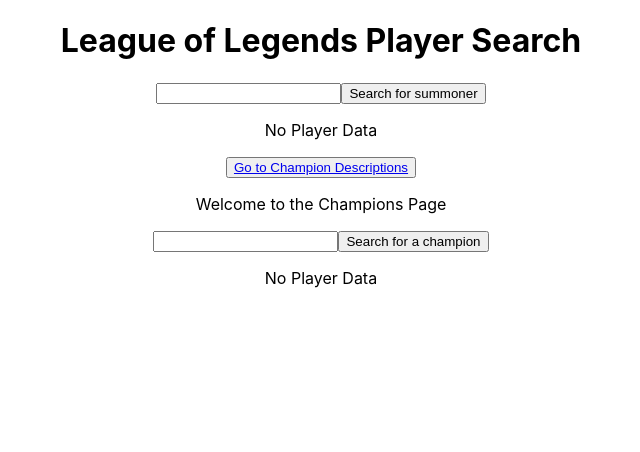
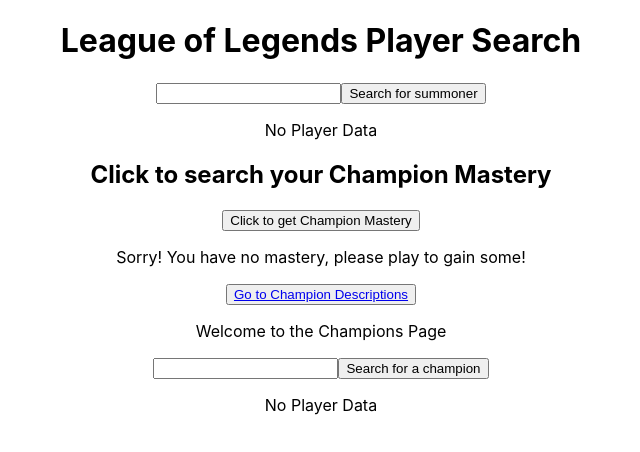
Before and after one commit to ConnorEndsley/ProjectEvolution, a React (Create React App) app: page /Champions in a window 1280 px wide. Shown: the top 452 px of the page, without its empty margins (319-959 px from the left). Built offline with nearby package versions, Linux system fonts and the light colour scheme.

Commit message:
getting reponse for player champion master

```diff
--- a/src/Components/Champions.js
+++ b/src/Components/Champions.js
@@ -1,6 +1,5 @@
 import React, {useState, useEffect} from 'react';
 import axios from 'axios';
-import {BrowserRouter, Route, Link} from 'react-router-dom';
 
 
 const Champions = (props) => {
--- a/src/Components/Summoner.js
+++ b/src/Components/Summoner.js
@@ -1,11 +1,11 @@
 import React, {useState, useEffect} from 'react';
 import axios from 'axios';
-import {BrowserRouter, Route, Link} from 'react-router-dom';
 
 
 const Summoner = (props) => {
     const {searchText, setSearchText, playerData, setPlayerData} = props;
-    const API_KEY = 'RGAPI-740b0bef-ae50-4bab-911c-3cafb28acace'
+    const [champData, setChampData] = useState({});
+    const API_KEY = 'RGAPI-7ba766d6-0fd2-4d86-9d49-5204b1896a9f'
 
 
     function serachForPlayer(event) {
@@ -18,11 +18,29 @@
         console.log(response.data);
         setPlayerData(response.data);
         console.log(playerData);
+        localStorage.setItem('summonerId', playerData.id);
       }).catch(function(error){
         console.log(error)
       });
     }
 
+    const getSummonerMasteryData =  async (event) => {
+      // grab the summmonersId from localStorage
+      const id = localStorage.getItem('summonerId')
+      console.log('summonerId', id)
+      //set up the API call
+      const apiCall = 'https://na1.api.riotgames.com/lol/champion-mastery/v4/champion-masteries/by-summoner/' + id + '?api_key=' + API_KEY;
+
+       // handle the API callad
+      axios.get(apiCall).then(function (response) {
+        console.log('summoner champion mastery response', response);
+        console.log(response.data)
+        setChampData(response.data)
+        console.log('championData', champData);
+      }).catch(function(error){
+        console.log(error);
+      })
+    }
 
     console.log('player data outside function', playerData);
 
@@ -40,13 +58,31 @@
         {JSON.stringify(playerData) !== '{}' ?
         <>
         <p>Summoner Name: {playerData.name}</p>
-                <img width="100" height="100" src={'http://ddragon.leagueoflegends.com/cdn/12.11.1/img/profileicon/' + playerData.profileIconId + '.png'}></img>
+         <img width="100" height="100" src={'http://ddragon.leagueoflegends.com/cdn/12.11.1/img/profileicon/' + playerData.profileIconId + '.png'}></img>
         <p>Summoner Level: {playerData.summonerLevel}</p>
         </>
         :
         <><p>No Player Data</p></>
       }
       </div>
+
+      <div className='summoner-champ-data'>
+      <h2>
+        Click to search your Champion Mastery
+      </h2>
+      <button onClick={event => getSummonerMasteryData(event)}>Click to get Champion Mastery</button>
+      </div>
+
+      <div>
+        {JSON.stringify(champData) !== '{}'?
+        <>
+        {
+
+        }
+        </>
+        :
+        <p>Sorry! You have no mastery, please play to gain some!</p>}
+      </div>
         </div>
     )
 }
```
Also changed, not shown: src/Components/App.js (+0 -27 lines).
